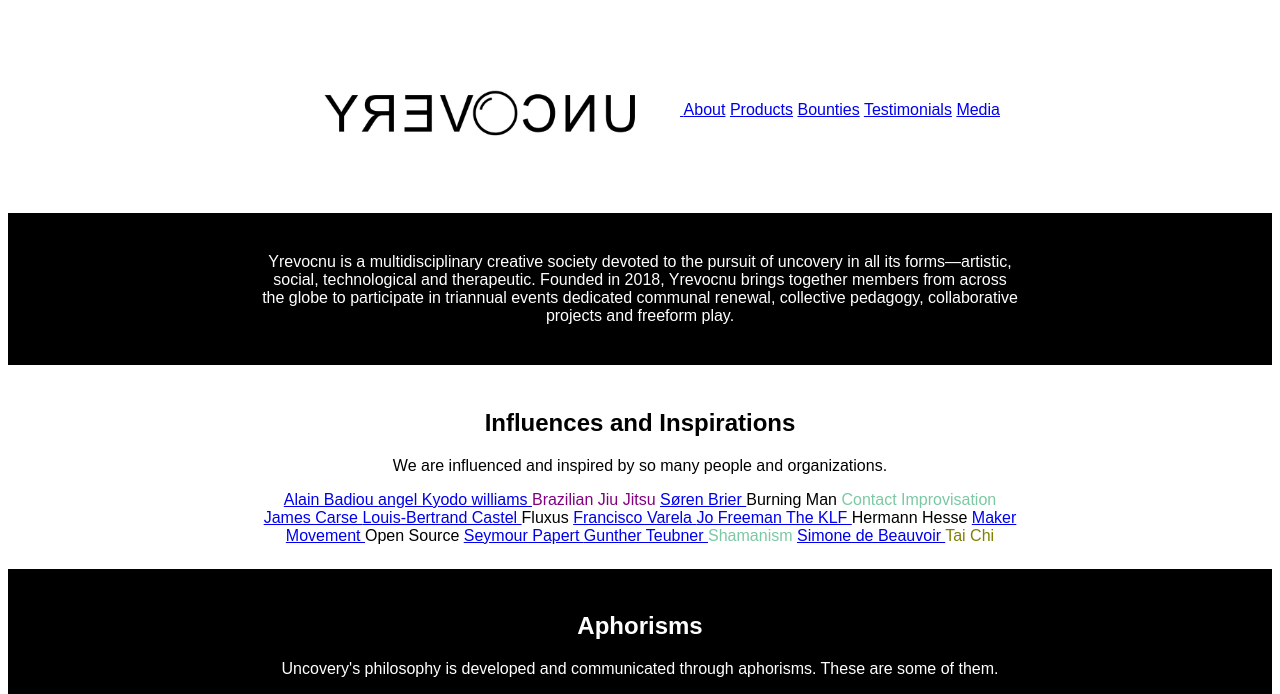
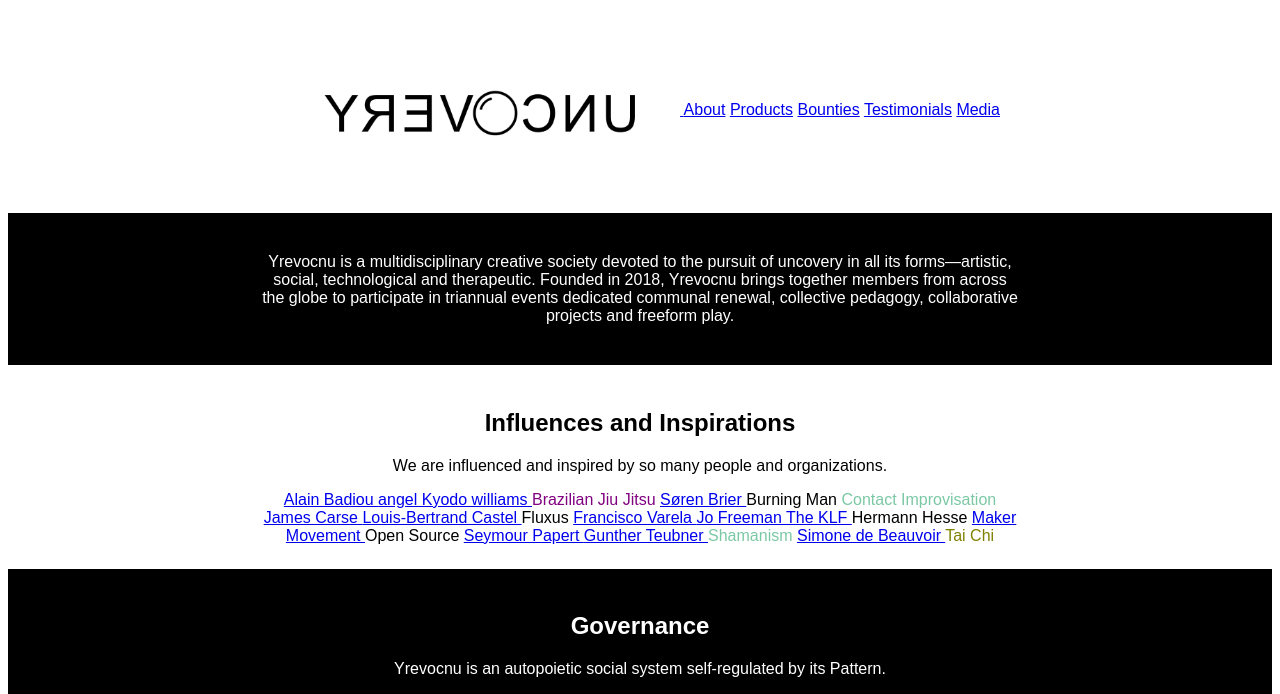
Before and after one commit to yrevocnu/yrevocnu.github.io, a Jekyll site: the page built from about.md, in a window 1280 px wide. Shown: the top 694 px of the page. Built offline with Jekyll 4.4.1, drawn with Linux system fonts in a browser that asks for light colours; some of the changed text lies outside the part shown; grey boxes are pictures that could not be loaded.

Commit message:
adding An Introduction the the Pattern to our About page

```diff
--- a/_layouts/about.html
+++ b/_layouts/about.html
@@ -28,11 +28,9 @@
 
       <div class="main odd">
         <div class="contents">
-          <h2>Aphorisms</h2>
-          <p>Uncovery's philosophy is developed and communicated through aphorisms. These are some of them.</p>
-          {% for aphorism in site.data.aphorisms %}
-          <p class="motto {{aphorism.house}}">{{aphorism.motto}}</p>
-          {% endfor %}
+          <h2>Governance</h2>
+          <p>Yrevocnu is an autopoietic social system self-regulated by its Pattern.</p>
+          <iframe width="560" height="315" src="https://www.youtube.com/embed/nbbHgRdaXpU" frameborder="0" allow="accelerometer; autoplay; encrypted-media; gyroscope; picture-in-picture" allowfullscreen></iframe>
         </div>
       </div>
 <!--
```
